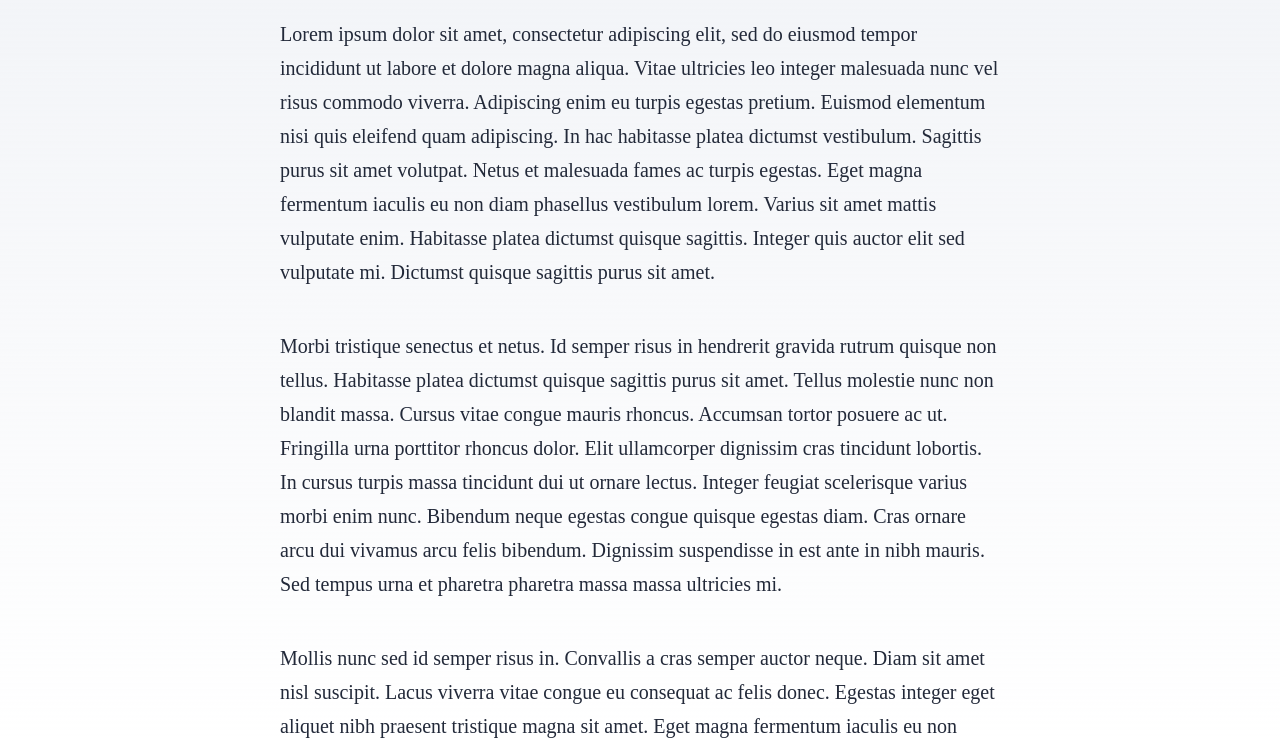
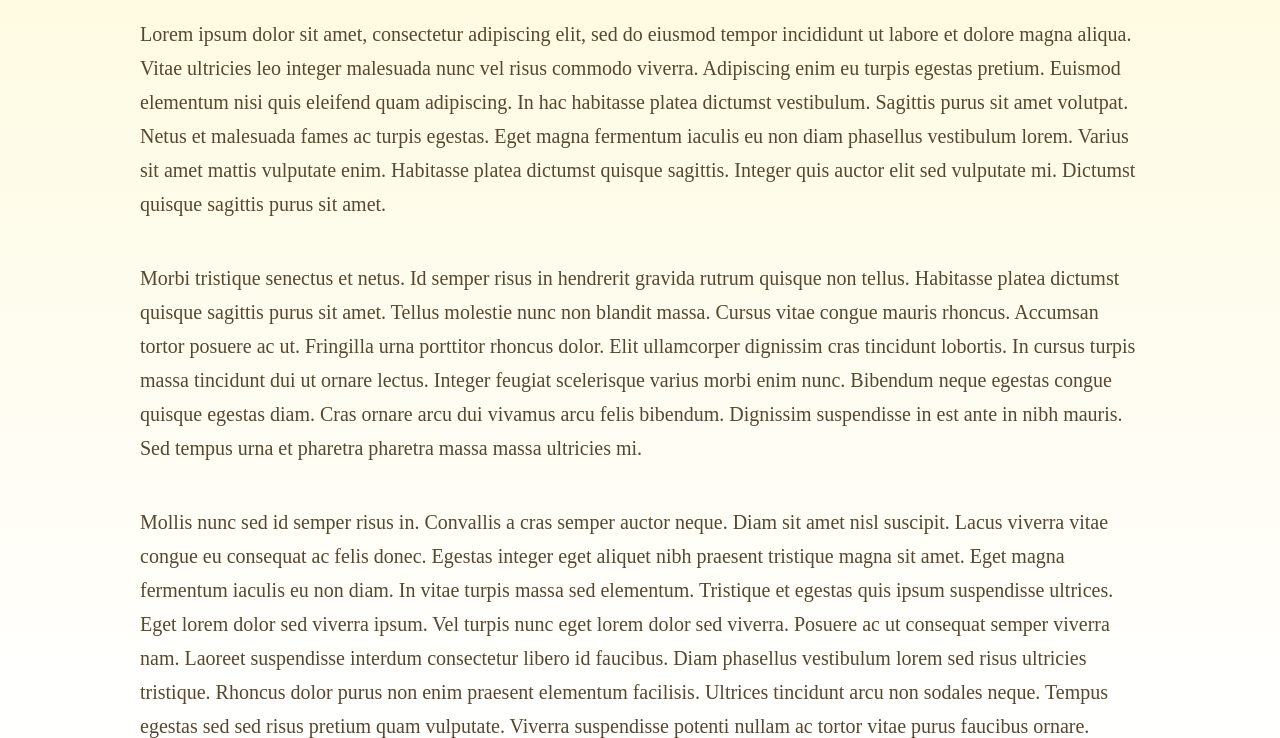
Before and after one commit to Thomas3128/topo-montagne, an Astro site: page /about in a window 1280 px wide. Shown: the part 857-1595 px from the top of the page. Built offline with nearby package versions, Linux system fonts and the light colour scheme; Astro itself is replaced by a stand-in of ours.

Commit message:
Text modif

```diff
--- a/src/layouts/BlogPost.astro
+++ b/src/layouts/BlogPost.astro
@@ -32,7 +32,7 @@ const { title, description, pubDate, updatedDate, heroImage } = Astro.props;
 				box-shadow: var(--box-shadow);
 			}
 			.prose {
-				width: 720px;
+				width: 1000px;
 				max-width: calc(100% - 2em);
 				margin: auto;
 				padding: 1em;
--- a/src/pages/about.astro
+++ b/src/pages/about.astro
@@ -6,7 +6,7 @@ import Layout from '../layouts/BlogPost.astro';
 <Layout
 	title="About Me"
 	description="Lorem ipsum dolor sit amet"
-	pubDate={new Date('August 08 2021')}
+	pubDate={new Date('August 13 2000')}
 	heroImage={AboutHeroImage}
 >
 	<p>
--- a/src/pages/index.astro
+++ b/src/pages/index.astro
@@ -13,7 +13,7 @@ import { SITE_DESCRIPTION, SITE_TITLE } from '../consts';
 	<body>
 		<Header />
 		<main>
-			<h1>🧑‍🚀 Hello, Astronaut!</h1>
+			<h1>Coucou, bienvenue dans mes topos !</h1>
 			<p>
 				Welcome to the official <a href="https://astro.build/">Astro</a> blog starter template. This template
 				serves as a lightweight, minimally-styled starting point for anyone looking to build a personal
--- a/src/styles/global.css
+++ b/src/styles/global.css
@@ -5,17 +5,16 @@
  */
 
 :root {
-    --accent: #0f1219;
-    --accent-dark: #000d8a;
-	--black: 15, 18, 25;       			/* #0F1219 */
-    --gray: 96, 115, 159;      			/* #60739F */
-    --gray-light: 229, 233, 240; 		/* #E5E9F0 */
-    --gray-dark: 34, 41, 57;    		/* #222939 */
+    --accent: #bc6c25;
+    --accent-dark: #8b4513;
+	--black: 30, 32, 25;      			/* #0F1219 */
+    --gray: 107, 112, 92;      			/* #60739F */
+    --gray-light: 233, 237, 201; 		/* #E5E9F0 */
+    --gray-dark: 88, 71, 47;    		/* #222939 */
 
-    --gray-gradient: rgba(var(--gray-light), 50%), #fff;
+    --gray-gradient: #fefae0, #ffffff;
     --box-shadow:
-        0 2px 6px rgba(var(--gray), 25%), 0 8px 24px rgba(var(--gray), 33%),
-        0 16px 32px rgba(var(--gray), 33%);
+        0 2px 6px rgba(var(--gray), 25%), 0 8px 24px rgba(var(--gray), 33%), 0 16px 32px rgba(var(--gray), 33%);
 }
 /* 🌙 Thème Sombre (S'active quand <html class="dark">) */
 .dark {
@@ -48,7 +47,7 @@ body {
 	line-height: 1.7;
 }
 main {
-	width: 720px;
+	width: 1000px;
 	max-width: calc(100% - 2em);
 	margin: auto;
 	padding: 3em 1em;
```
